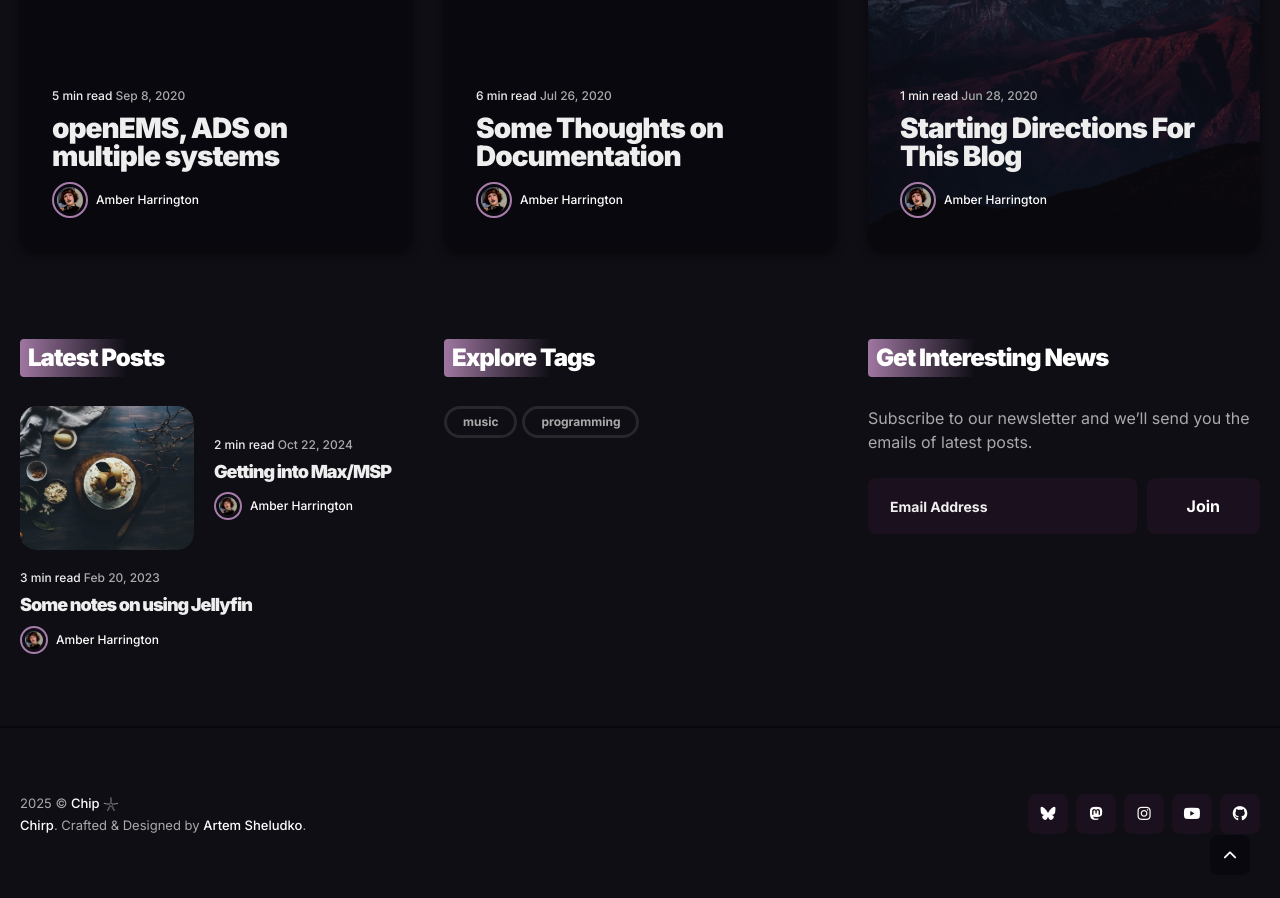
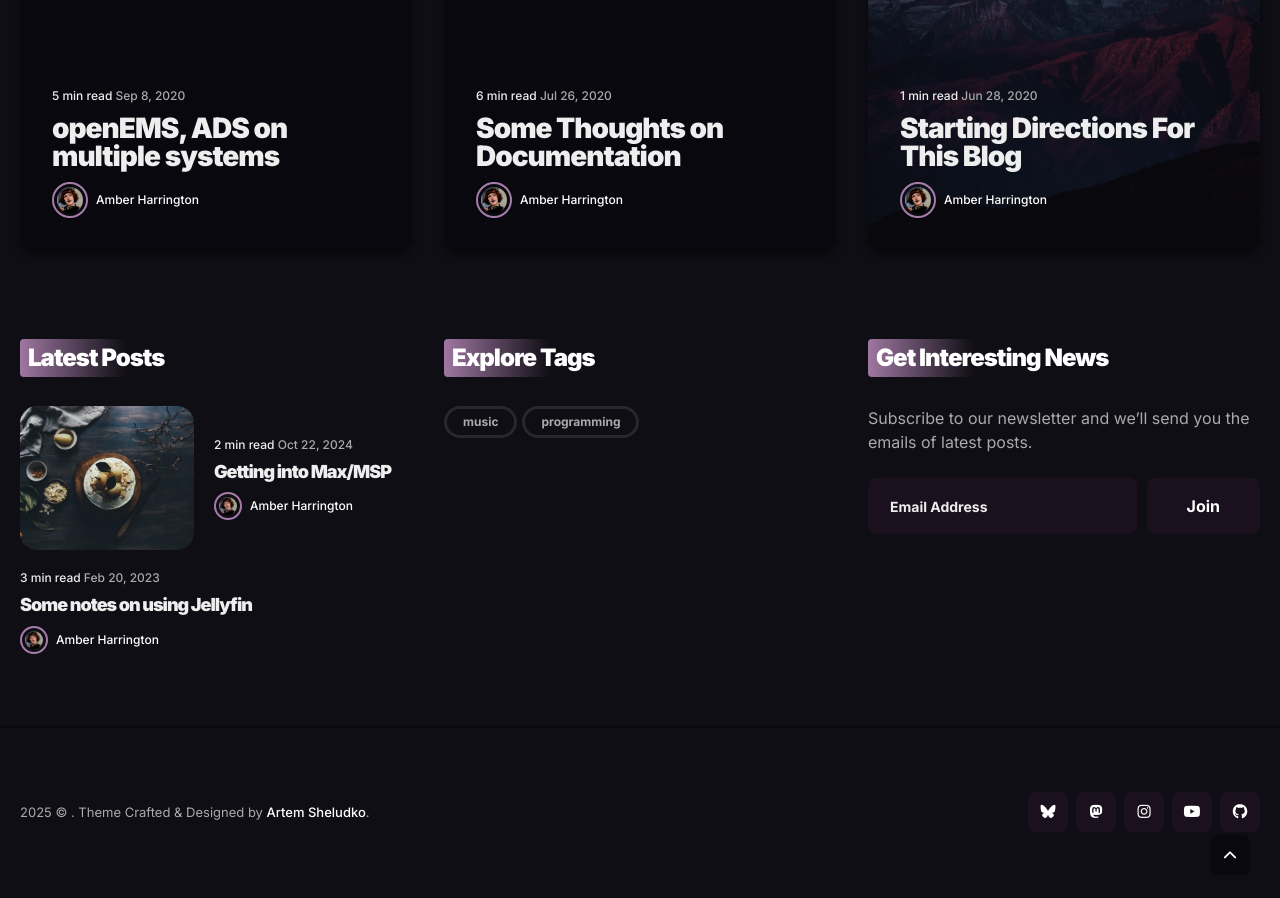
Before and after one commit to KO0I/KO0I.github.io, a Jekyll site: the page built from index.html, in a window 1280 px wide and 900 px high, scrolled down 1535 px. Built offline with Jekyll 4.4.1, drawn with Linux system fonts in a browser that asks for light colours; the list of posts is cut into pages by our own code.

Commit message:
footer cleanup

```diff
--- a/_includes/footer.html
+++ b/_includes/footer.html
@@ -16,7 +16,8 @@
     <div class="row">
       <div class="col col-12">
       <div class="footer__inner">
-        <div class="copyright">{{ site.time | date: '%Y' }} &copy; <a href="/">{{ site.data.settings.title }}</a>. Crafted & Designed by <a href="https://jekyllthemes.io/developers/artem-sheludko">Artem Sheludko</a>.</div>
+        <div class="copyright">{{ site.time | date: '%Y' }} &copy; <a
+            href="/">{{ ChipChirp LLC }}</a>. Theme Crafted & Designed by <a href="https://jekyllthemes.io/developers/artem-sheludko">Artem Sheludko</a>.</div>
         {% include social-links.html %}
         </div>
       </div>
```
